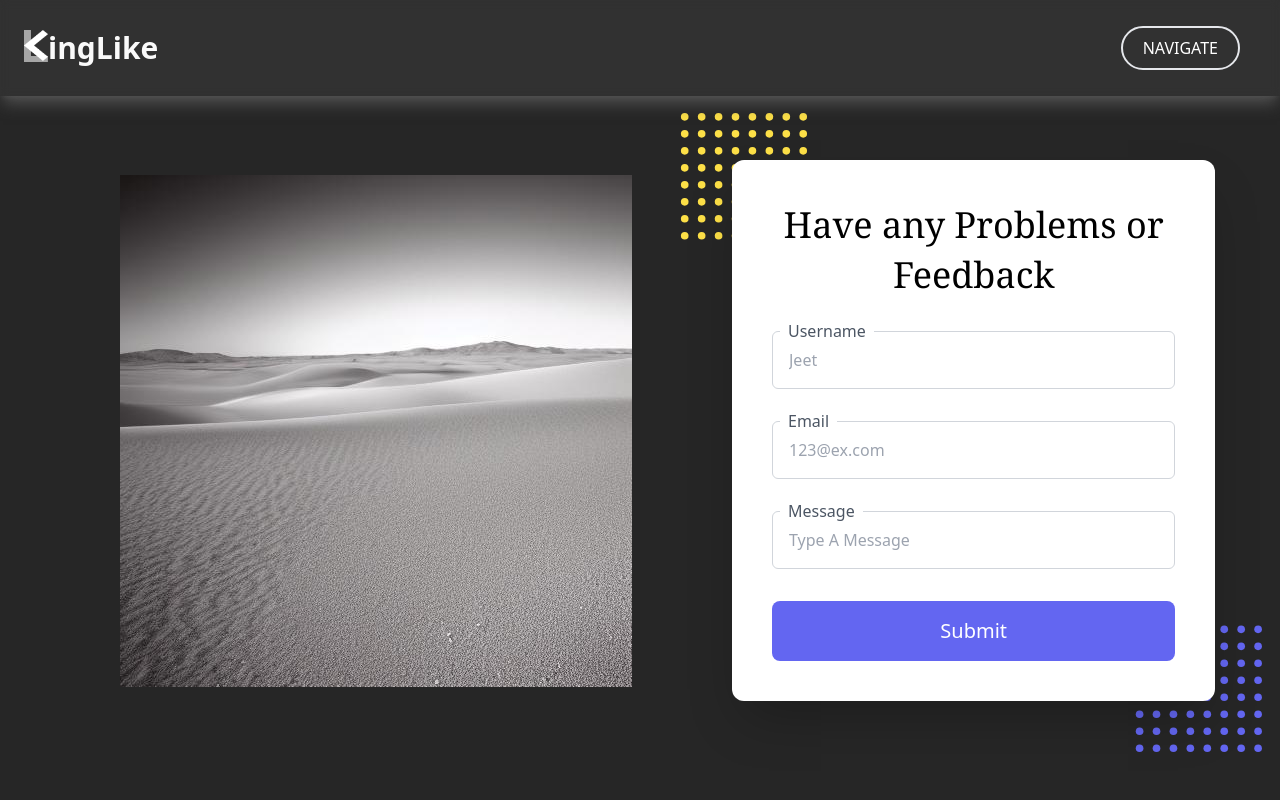
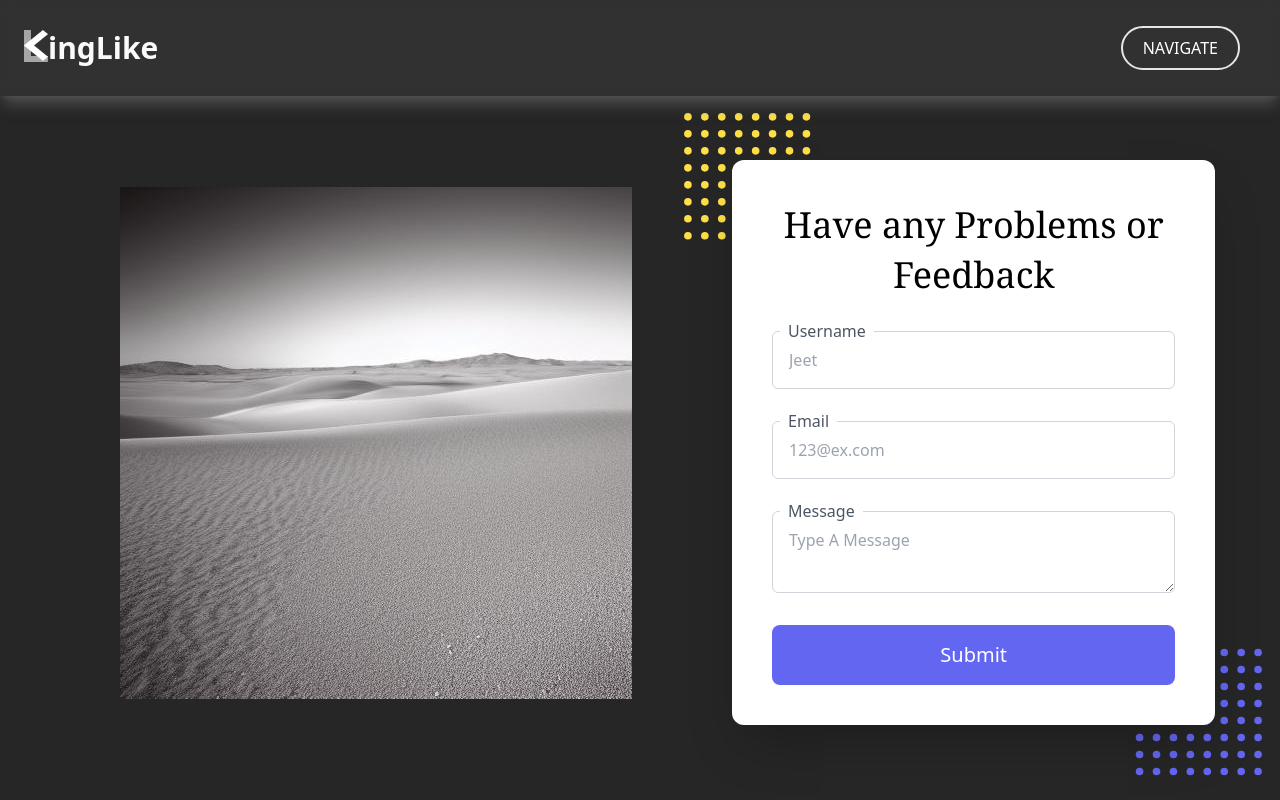
Before and after one commit to Itshardtofindagoodname/KingLikeAI, a React (Vite) app: page /contact in a window 1280 px wide. Shown: the top 800 px of the page. Built offline with nearby package versions, Linux system fonts and the light colour scheme; a web font is replaced by a local one.

Commit message:
contact updated

```diff
--- a/index.html
+++ b/index.html
@@ -11,6 +11,12 @@
   </head>
   <body>
     <div id="root"></div>
+    <form name="contact" netlify netlify-honeypot="bot-field" hidden>
+      <input type="text"  name="name">
+      <input type="email" name="email">
+      <textarea name="message"></textarea>
+ </form>
+
     <script type="module" src="/src/main.jsx"></script>
   </body>
 </html>
--- a/src/pages/Contact.jsx
+++ b/src/pages/Contact.jsx
@@ -21,31 +21,31 @@ const Contact = () => {
               <div className="flex flex-col items-start justify-start pt-10 pr-10 pb-10 pl-10 bg-white shadow-2xl rounded-xl
             relative z-10">
                 <p className="w-full text-4xl font-medium text-center leading-snug font-serif">Have any Problems or Feedback</p>
-                <form className="w-full mt-6 mr-0 mb-0 ml-0 relative space-y-8" method="post" data-netlify="true" data-netlify-honeypot="bot-field" name="contactform">
+                <form className="w-full mt-6 mr-0 mb-0 ml-0 relative space-y-8" method="post" name="contact">
                   <div className="relative">
-                  <input type="hidden" name="form-name" value="contact" />
-                    <p className="bg-white pt-0 pr-2 pb-0 pl-2 -mt-3 mr-0 mb-0 ml-2 font-medium text-gray-600
-                  absolute">Username</p>
+                  <input type="hidden" name="form-name" value="contact"/>
+                    <label htmlFor="name" className="bg-white pt-0 pr-2 pb-0 pl-2 -mt-3 mr-0 mb-0 ml-2 font-medium text-gray-600
+                  absolute">Username</label>
                     <input name="name" placeholder="Jeet" id="name" type="text" autoComplete="true" className="border placeholder-gray-400 focus:outline-none
                   focus:border-black w-full pt-4 pr-4 pb-4 pl-4 mt-2 mr-0 mb-0 ml-0 text-base block bg-white
-                  border-gray-300 rounded-md"/>
+                  border-gray-300 rounded-md" required/>
                   </div>
                   <div className="relative">
-                    <p className="bg-white pt-0 pr-2 pb-0 pl-2 -mt-3 mr-0 mb-0 ml-2 font-medium text-gray-600 absolute">Email</p>
+                    <label htmlFor="email" className="bg-white pt-0 pr-2 pb-0 pl-2 -mt-3 mr-0 mb-0 ml-2 font-medium text-gray-600 absolute">Email</label>
                     <input name="email" placeholder="123@ex.com" id="email" type="email" autoComplete="true" className="border placeholder-gray-400 focus:outline-none
                   focus:border-black w-full pt-4 pr-4 pb-4 pl-4 mt-2 mr-0 mb-0 ml-0 text-base block bg-white
-                  border-gray-300 rounded-md"/>
+                  border-gray-300 rounded-md" required/>
                   </div>
                   <div className="relative">
-                    <p className="bg-white pt-0 pr-2 pb-0 pl-2 -mt-3 mr-0 mb-0 ml-2 font-medium text-gray-600
-                  absolute">Message</p>
-                    <input name="message" placeholder="Type A Message" id="message" autoComplete="false" type="text" className="border placeholder-gray-400 focus:outline-none
+                    <label htmlFor="message" className="bg-white pt-0 pr-2 pb-0 pl-2 -mt-3 mr-0 mb-0 ml-2 font-medium text-gray-600
+                  absolute">Message</label>
+                    <textarea name="message" placeholder="Type A Message" id="message" autoComplete="false" type="text" className="border placeholder-gray-400 focus:outline-none
                   focus:border-black w-full pt-4 pr-4 pb-4 pl-4 mt-2 mr-0 mb-0 ml-0 text-base block bg-white
-                  border-gray-300 rounded-md"/>
+                  border-gray-300 rounded-md" required/>
                   </div>
                   <div className="relative">
-                    <button className="w-full inline-block pt-4 pr-5 pb-4 pl-5 text-xl font-medium text-center text-white bg-indigo-500
-                  rounded-lg transition duration-200 hover:bg-indigo-600 ease">Submit</button>
+                    <input type="submit" value="Submit" className="w-full inline-block pt-4 pr-5 pb-4 pl-5 text-xl font-medium text-center text-white bg-indigo-500
+                  rounded-lg transition duration-200 hover:bg-indigo-600 ease"/>
                   </div>
                 </form>
               </div>
```
